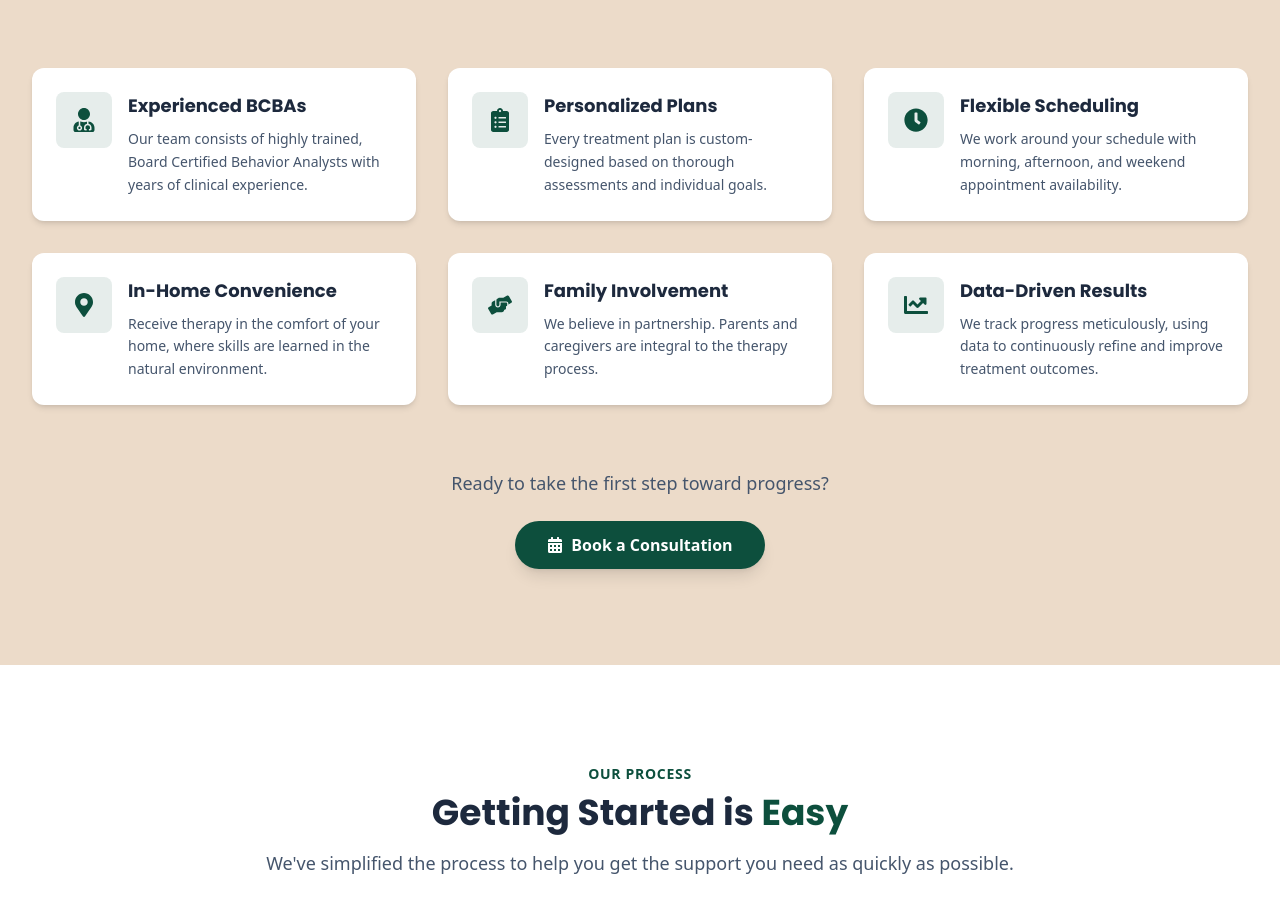
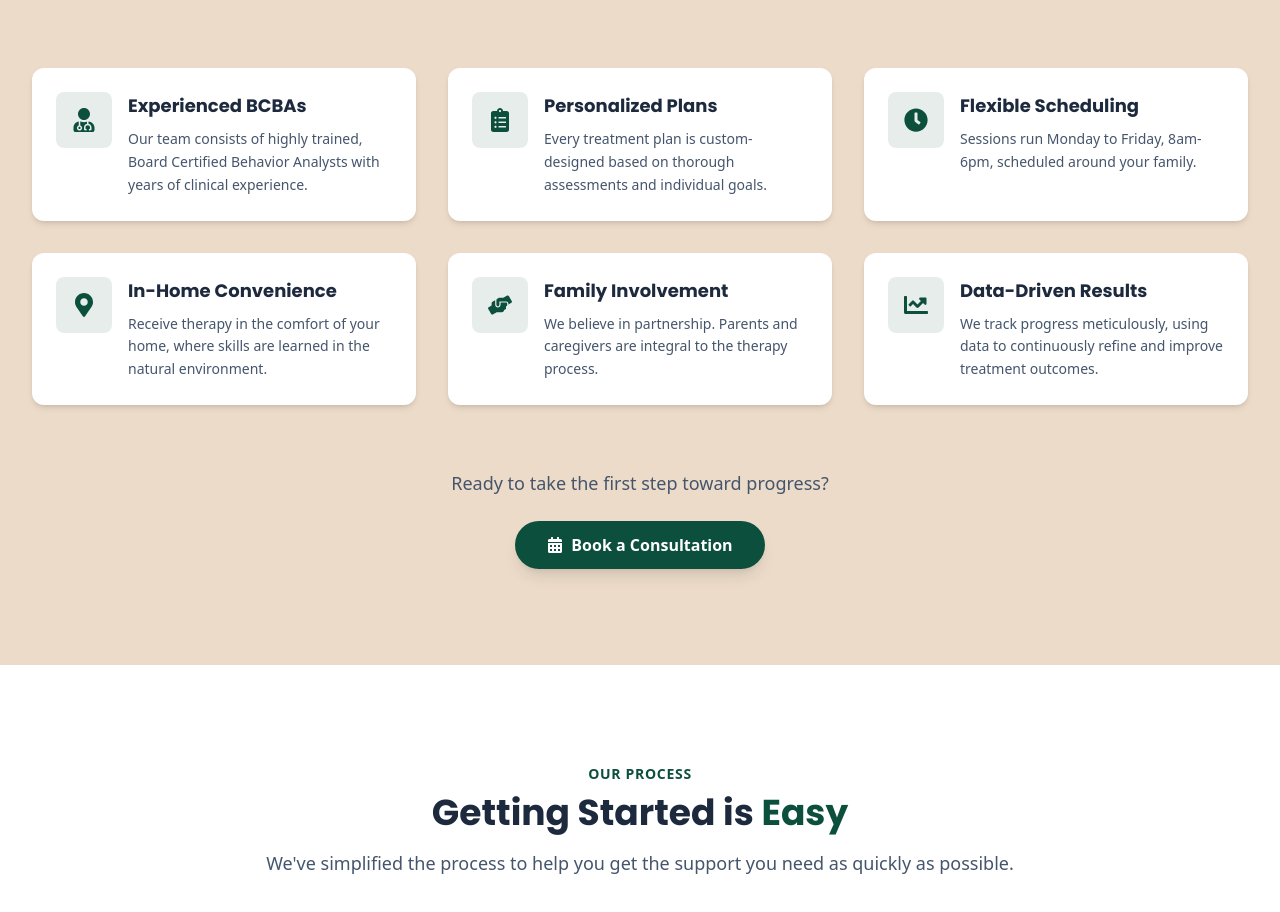
Before and after one commit to patron29/modern-steps-aba, a React (Vite) app: page / in a window 1280 px wide. Shown: the part 3580-4492 px from the top of the page. Built offline with nearby package versions, Linux system fonts and the light colour scheme.

Commit message:
Fix scheduling claim to match actual hours

```diff
--- a/src/components/WhyChooseUs.jsx
+++ b/src/components/WhyChooseUs.jsx
@@ -27,7 +27,7 @@ const features = [
     icon: FaClock,
     title: 'Flexible Scheduling',
     description:
-      'We work around your schedule with morning, afternoon, and weekend appointment availability.',
+      'Sessions run Monday to Friday, 8am-6pm, scheduled around your family.',
   },
   {
     icon: FaMapMarkerAlt,
```
